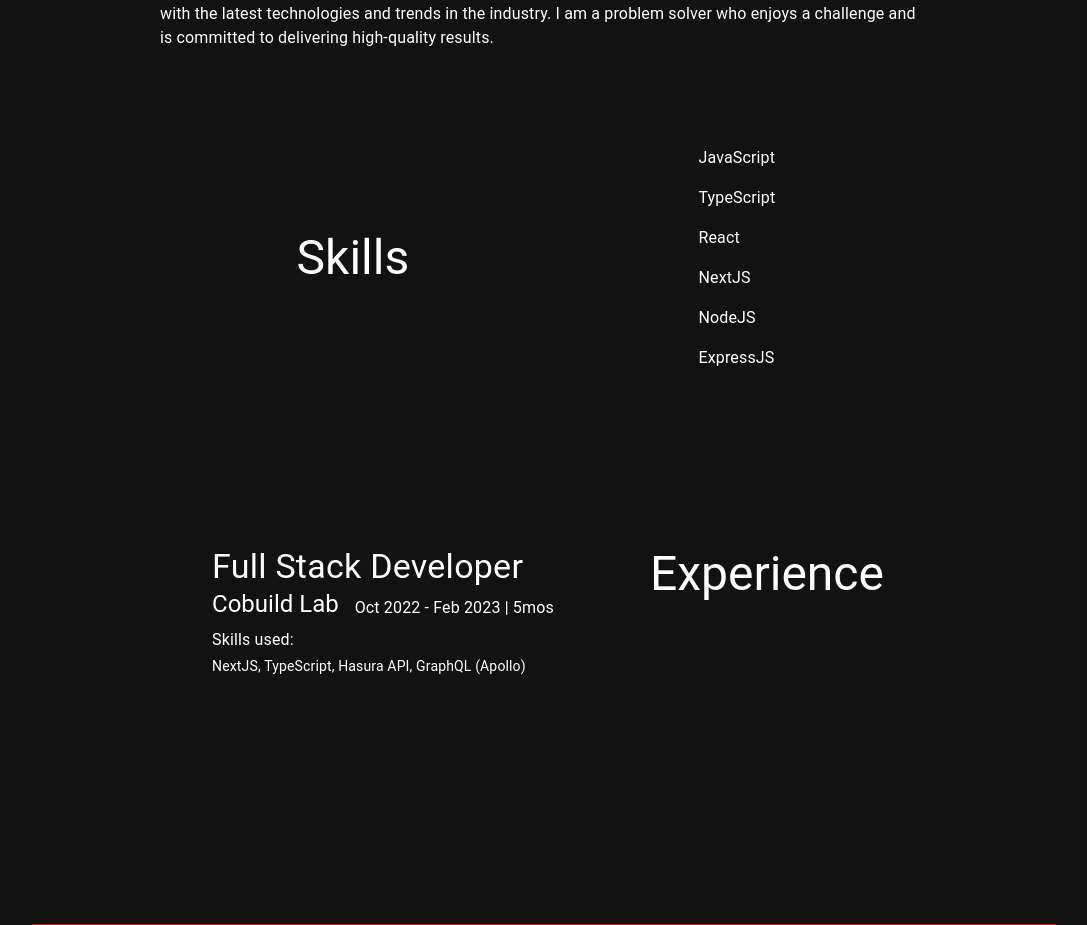
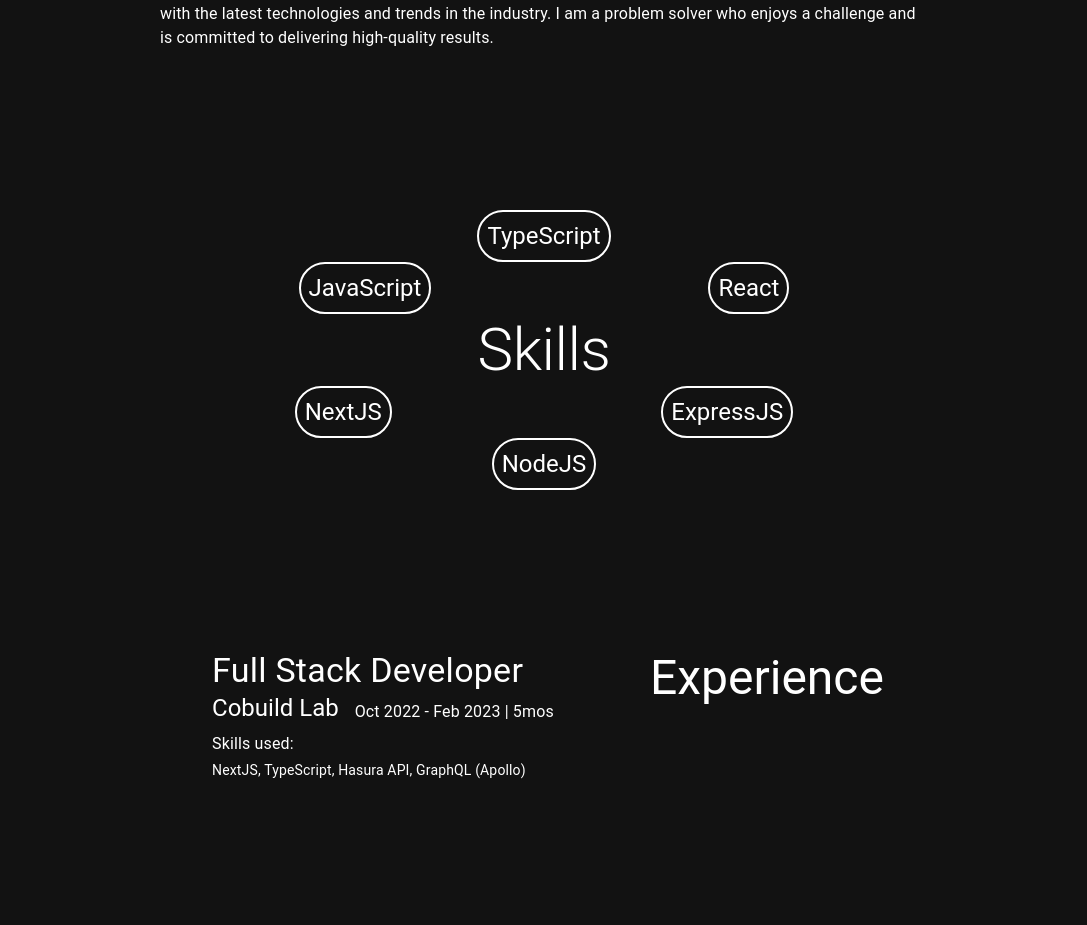
Before and after one commit to AlandelFresno/portfolio, a Next.js app: page / in a window 1280 px wide. Shown: the part 1142-2067 px from the top of the page, without its empty margins (96-1183 px from the left). Built offline with nearby package versions, Linux system fonts and the light colour scheme.

Commit message:
Skill concept map
Creation of concept map or mind map for my skills

```diff
--- a/src/components/Skills.tsx
+++ b/src/components/Skills.tsx
@@ -2,31 +2,94 @@ import React from 'react';
 import { Box, List, ListItem, Typography } from '@mui/material';
 
 const Skills = () => {
+  const degrees = 360;
+
   return (
     <Box
       display="flex"
       flexDirection="column"
       justifyContent="center"
-      marginTop="5rem"
+      marginTop="10rem"
     >
+      <Box alignSelf="center">
+        <Typography
+          variant="h5"
+          border="2px solid"
+          borderRadius="2rem"
+          padding="0.5rem"
+        >
+          TypeScript
+        </Typography>
+      </Box>
       <Box
         display="flex"
+        width="60%"
         justifyContent="space-around"
-        width="60%"
         alignSelf="center"
       >
-        <Box display='flex' alignItems='center'>
-          <Typography variant="h3">Skills</Typography>
-        </Box>
-        <List>
-          <ListItem>JavaScript</ListItem>
-          <ListItem>TypeScript</ListItem>
-          <ListItem>React</ListItem>
-          <ListItem>NextJS</ListItem>
-          <ListItem>NodeJS</ListItem>
-          <ListItem>ExpressJS</ListItem>
-        </List>
+        <Typography
+          variant="h5"
+          border="2px solid"
+          borderRadius="2rem"
+          padding="0.5rem"
+        >
+          JavaScript
+        </Typography>
+        <Typography
+          variant="h5"
+          border="2px solid"
+          borderRadius="2rem"
+          padding="0.5rem"
+        >
+          React
+        </Typography>
       </Box>
+      <Box alignSelf="center">
+        <Typography variant="h2">Skills</Typography>
+      </Box>
+      <Box
+        display="flex"
+        width="60%"
+        justifyContent="space-around"
+        alignSelf="center"
+      >
+        <Typography
+          variant="h5"
+          border="2px solid"
+          borderRadius="2rem"
+          padding="0.5rem"
+        >
+          NextJS
+        </Typography>
+
+        <Typography
+          variant="h5"
+          border="2px solid"
+          borderRadius="2rem"
+          padding="0.5rem"
+        >
+          ExpressJS
+        </Typography>
+      </Box>
+      <Box alignSelf="center">
+        <Typography
+          variant="h5"
+          border="2px solid"
+          borderRadius="2rem"
+          padding="0.5rem"
+        >
+          NodeJS
+        </Typography>
+      </Box>
+      {/*
+        JavaScript
+        TypeScript
+        React
+        NextJS
+        NodeJS
+        ExpressJS
+        GraphQL (Apollo)
+      */}
     </Box>
   );
 };
```
